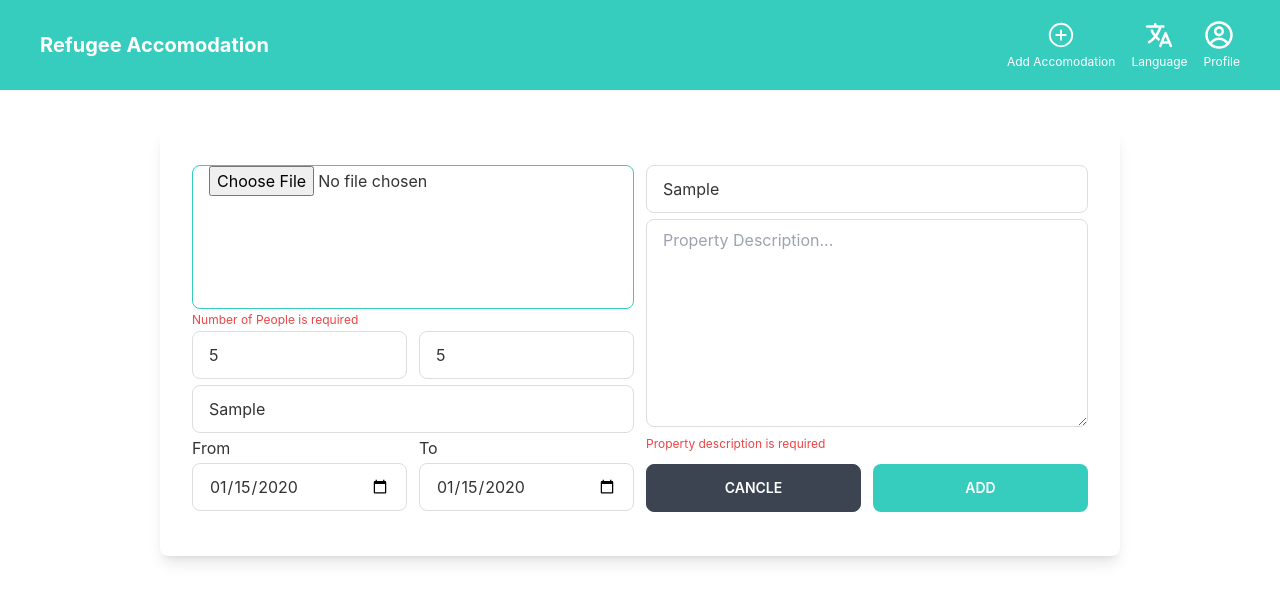
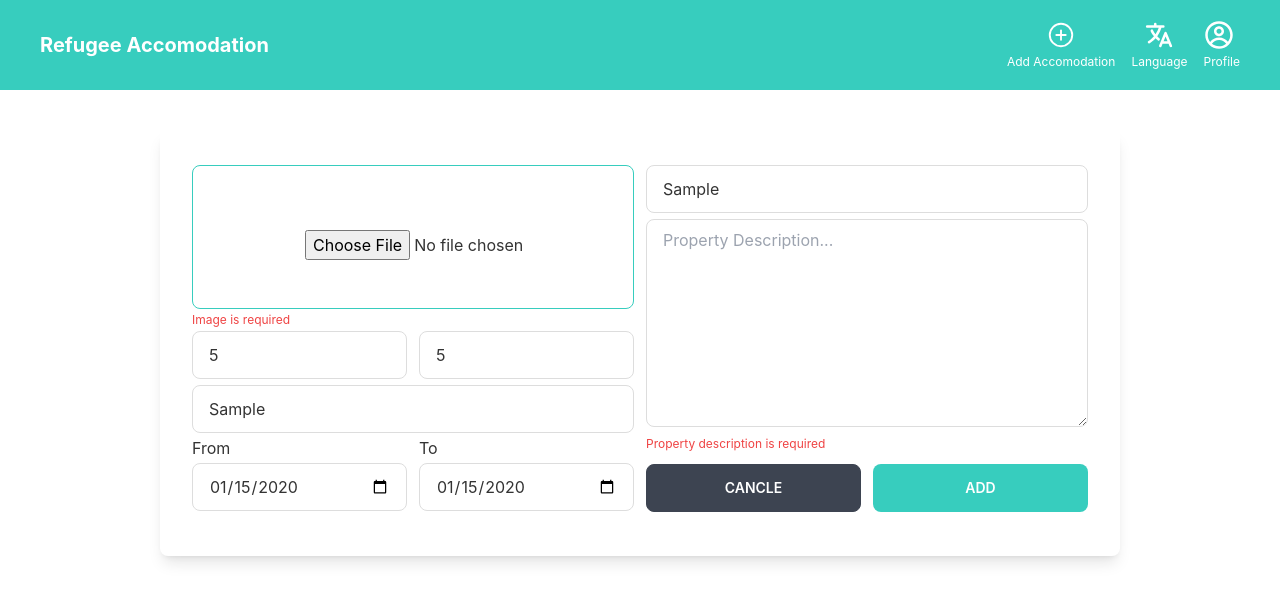
Before and after one commit to md-ashikur/refugee-client, a React (Create React App) app: page /addAccom in a window 1280 px wide. Both pictures are taken after typing "5", "5", "Sample", "2020-01-15", "2020-01-15", "Sample" into the empty fields and a click on the input "Cancle". Shown: the top 602 px of the page. Built offline with nearby package versions, Linux system fonts and the light colour scheme.

Commit message:
add accomodation page design update

```diff
--- a/src/Pages/AddAccomodation/Accomodation.js
+++ b/src/Pages/AddAccomodation/Accomodation.js
@@ -10,6 +10,8 @@ const Accomodation = () => {
   } = useForm();
   const onSubmit = (data) => console.log(data);
 
+
+
   return (
     <div className="flex justify-center">
       <div className="lg:p-8 p-5 rounded-lg my-10 mx-5 h-auto lg:w-3/4 shadow-lg ">
@@ -18,18 +20,19 @@ const Accomodation = () => {
           <div className="grid lg:grid-cols-2 gap-3">
             <div>
                {/* ------------picture input----------- */}
+
                <div className="flex-col">
                   <input
-                    className="input w-full h-36 py-auto"
+                    className="input w-full h-36 pt-16 lg:pl-28 pl-12"
                     type="file"
                     accept="image/*"
                     {...register("picture", { required: true })}
                     aria-invalid={errors.picture ? "true" : "false"}
-                    placeholder="Number of People" alt="/"
+
                   />
                   {errors.picture?.type === "required" && (
                     <p role="alert" className="text-xs text-red-500">
-                      Number of People is required
+                      Image is required
                     </p>
                   )}
                 </div>
```
Also changed, not shown: src/Pages/AddAccomodation/Accomodation.css (line endings or trailing spaces).
